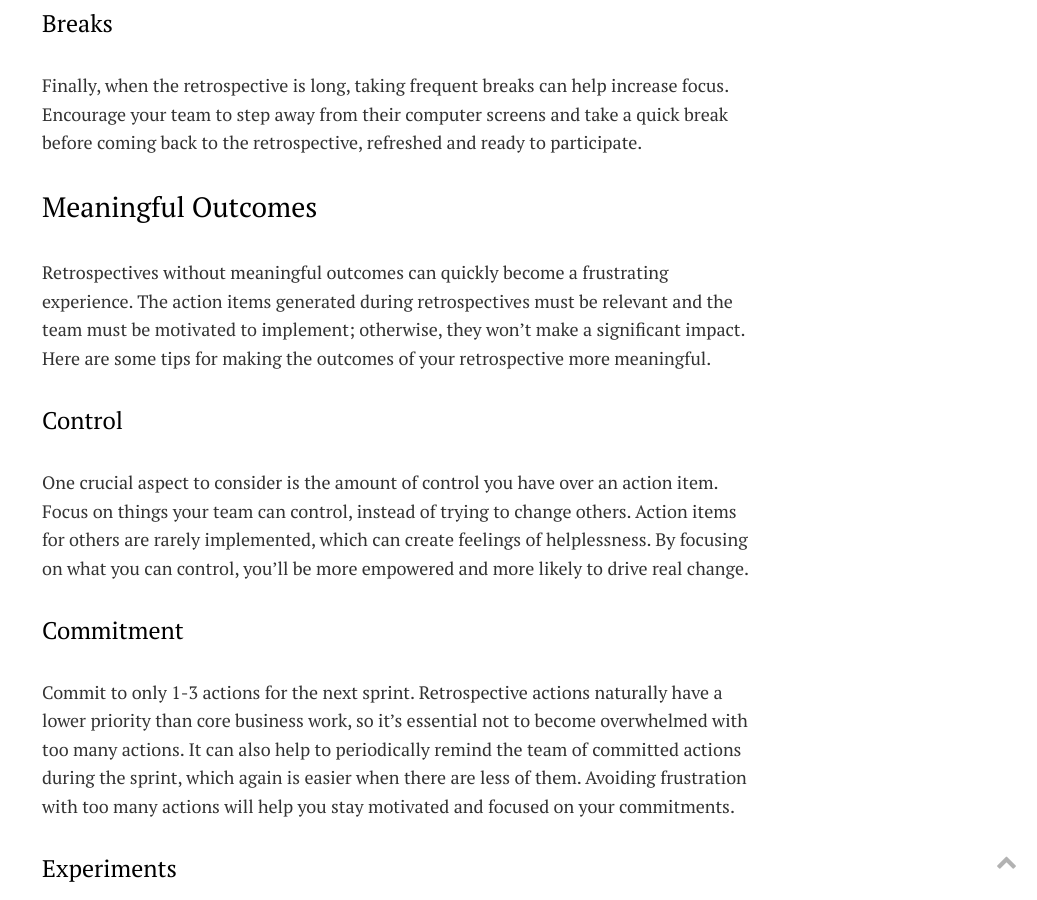
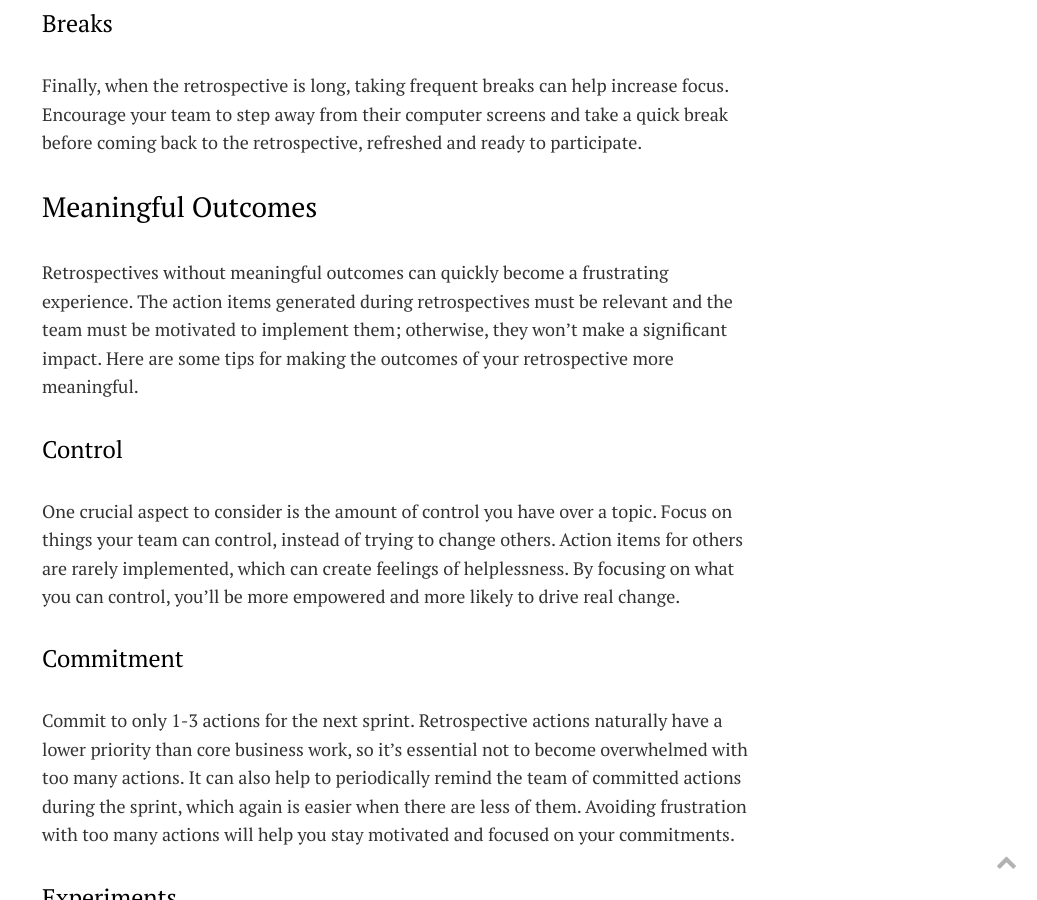
Before and after one commit to julyvee/julyvee.github.io, a Jekyll site: the page built from _posts/2023-03-03-retrospective-not-regrettospective.markdown, in a window 1280 px wide and 900 px high, scrolled down 13287 px. Shown: the whole window, without its empty margins (243-1280 px from the left). Built offline with Jekyll 4.4.1, drawn with Linux system fonts in a browser that asks for light colours.

Commit message:
Minor edits

```diff
--- a/_posts/2023-03-03-retrospective-not-regrettospective.markdown
+++ b/_posts/2023-03-03-retrospective-not-regrettospective.markdown
@@ -184,11 +184,11 @@ Finally, when the retrospective is long, taking frequent breaks can help increas
 
 ## Meaningful Outcomes
 
-Retrospectives without meaningful outcomes can quickly become a frustrating experience. The action items generated during retrospectives must be relevant and the team must be motivated to implement; otherwise, they won't make a significant impact. Here are some tips for making the outcomes of your retrospective more meaningful.
+Retrospectives without meaningful outcomes can quickly become a frustrating experience. The action items generated during retrospectives must be relevant and the team must be motivated to implement them; otherwise, they won't make a significant impact. Here are some tips for making the outcomes of your retrospective more meaningful.
 
 ### Control
 
-One crucial aspect to consider is the amount of control you have over an action item. Focus on things your team can control, instead of trying to change others. Action items for others are rarely implemented, which can create feelings of helplessness. By focusing on what you can control, you'll be more empowered and more likely to drive real change.
+One crucial aspect to consider is the amount of control you have over a topic. Focus on things your team can control, instead of trying to change others. Action items for others are rarely implemented, which can create feelings of helplessness. By focusing on what you can control, you'll be more empowered and more likely to drive real change.
 
 ### Commitment
 
```
